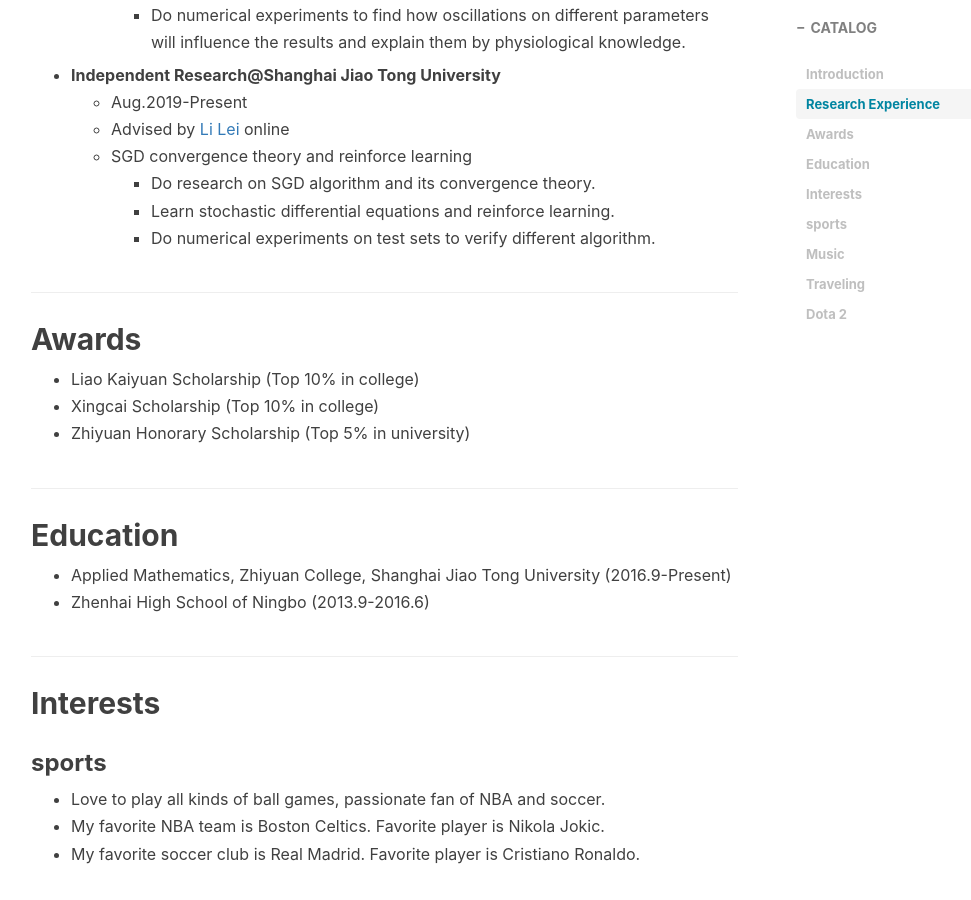
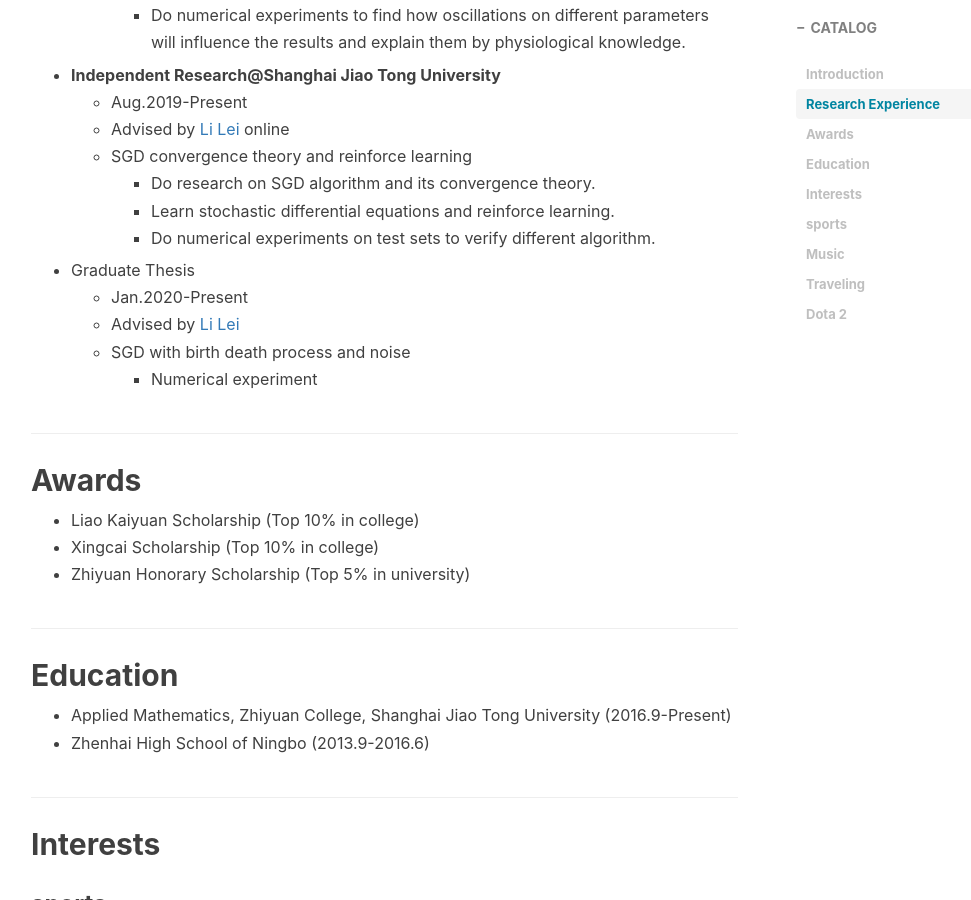
Before and after one commit to sharkjingyang/sharkjingyang.github.io, a Jekyll site: the page built from _posts/2019-11-21-About-Jing-Yang.md, in a window 1280 px wide and 900 px high, scrolled down 1883 px. Shown: the whole window, without its empty margins (234-1205 px from the left). Built offline with Jekyll 4.4.1, drawn with Linux system fonts in a browser that asks for light colours; nearby versions of some CDN libraries; comment, search, counter and statistics services are not loaded.

Commit message:
Update 2019-11-21-About-Jing-Yang.md

```diff
--- a/_posts/2019-11-21-About-Jing-Yang.md
+++ b/_posts/2019-11-21-About-Jing-Yang.md
@@ -59,6 +59,11 @@
      * Do research on SGD algorithm and its convergence theory.
      * Learn stochastic differential equations and reinforce learning.
      * Do numerical experiments on test sets to verify different algorithm.
+* Graduate Thesis
+   * Jan.2020-Present
+   * Advised by [Li Lei](https://ins.sjtu.edu.cn/faculty/lilei)
+   * SGD with birth death process and noise
+      * Numerical experiment
 
 ----------
 ## Awards
```
